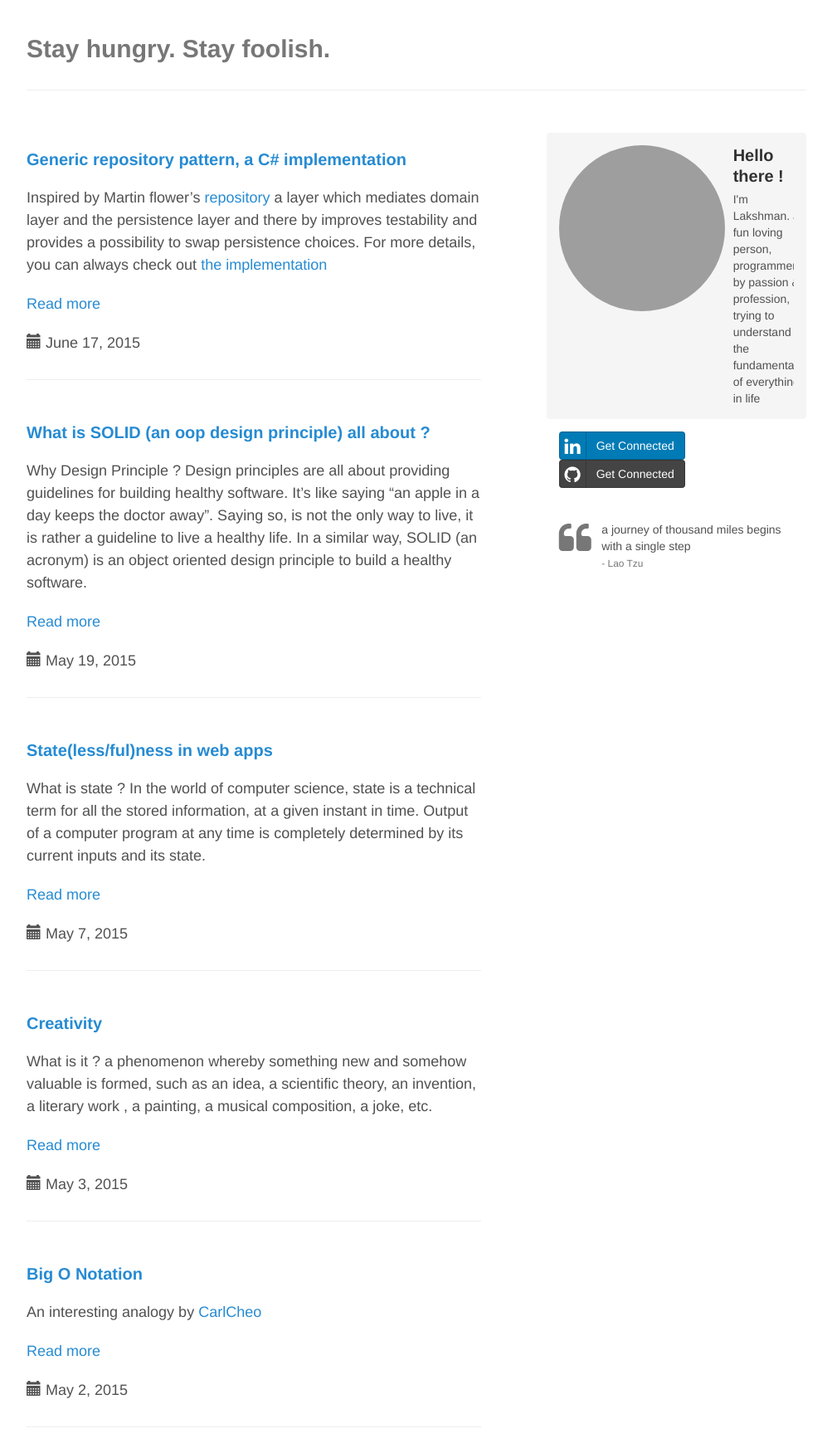
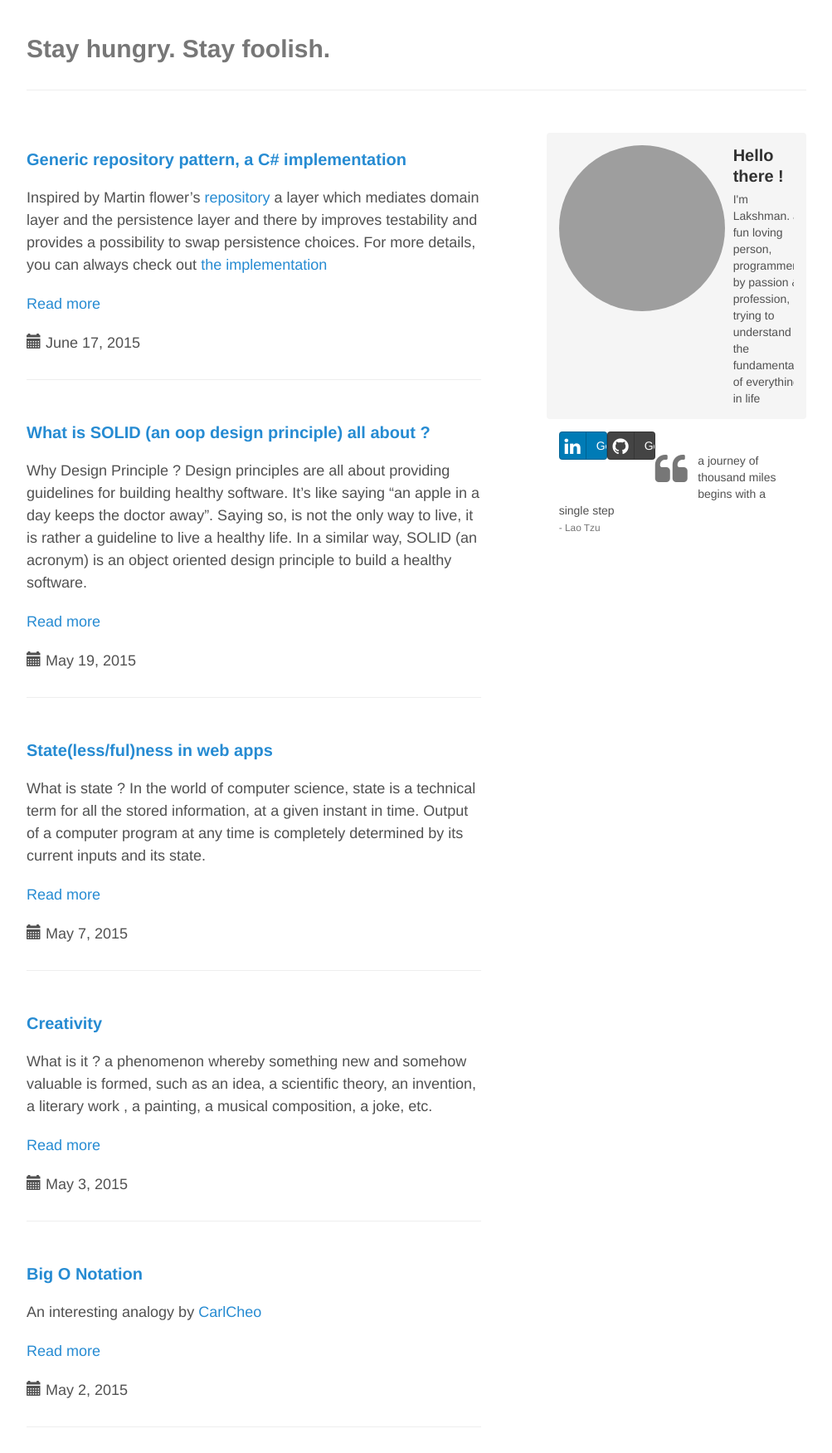
Before and after one commit to lakshma/lakshma.github.io, a Jekyll site: the page built from index.html, in a window 1280 px wide. Shown: the whole page at 83% size, without its empty margins (138-1141 px from the left). Built offline with Jekyll 4.4.1, drawn with Linux system fonts in a browser that asks for light colours; Markdown is read by kramdown in place of the engine named in the settings; the list of posts is cut into pages by our own code; grey boxes are pictures that could not be loaded.

Commit message:
no message

```diff
--- a/_layouts/default.html
+++ b/_layouts/default.html
@@ -28,10 +28,10 @@
 				</div>
 			</div>
 			<p>
-				<a class="btn btn-default btn-social btn-linkedin" href="https://linkedin.com/in/lakshmanav">
+				<a class="btn btn-default btn-social btn-linkedin col-sm-2" href="https://linkedin.com/in/lakshmanav">
 					<i class="fa fa-linkedin"></i> Get Connected
 				</a>
-				<a class="btn btn-default btn-social btn-github" href="https://github.com/lakshmanav">
+				<a class="btn btn-default btn-social btn-github col-sm-2" href="https://github.com/lakshmanav">
 					<i class="fa fa-github"></i> Get Connected
 				</a>
 			</p>
```
